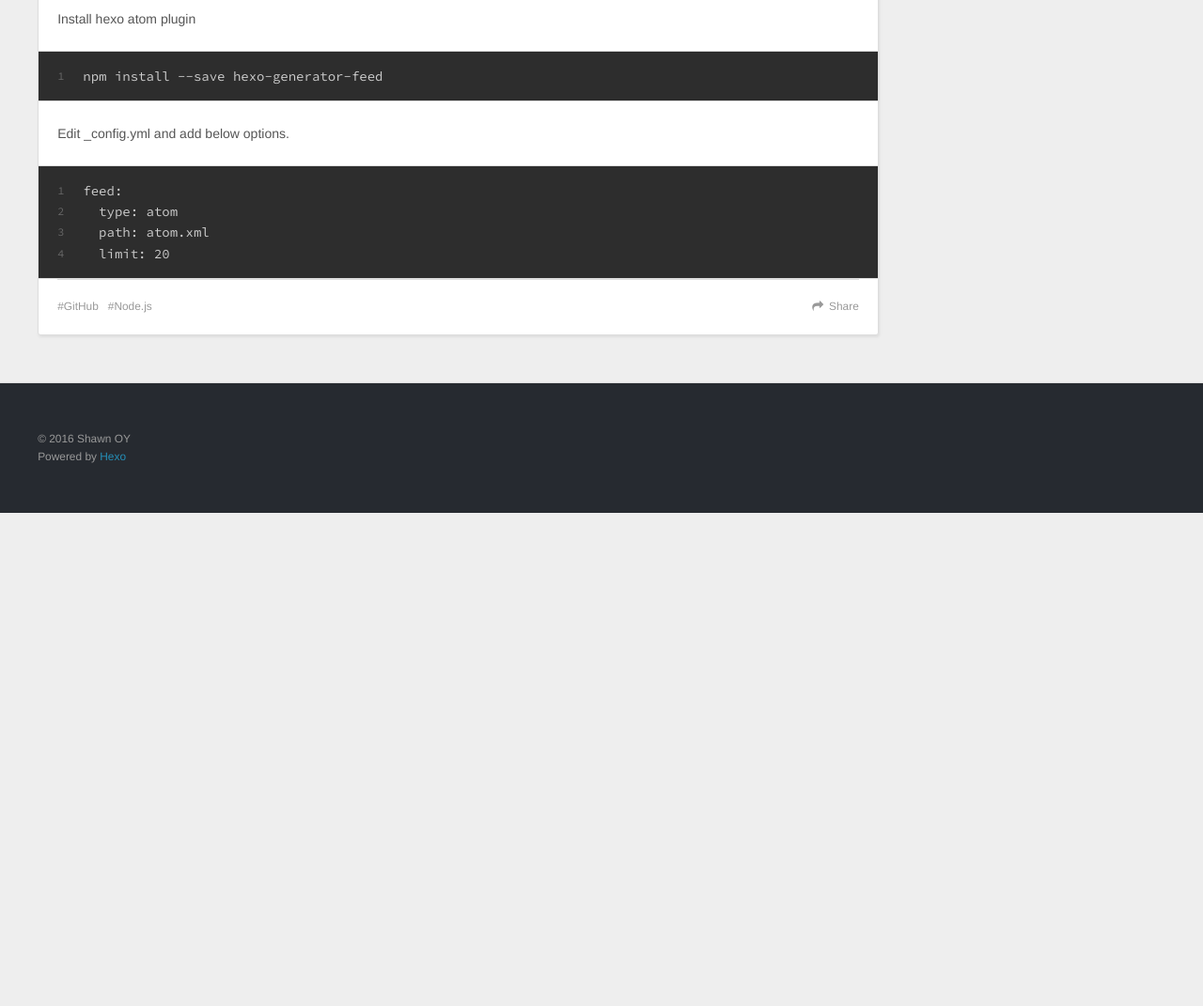
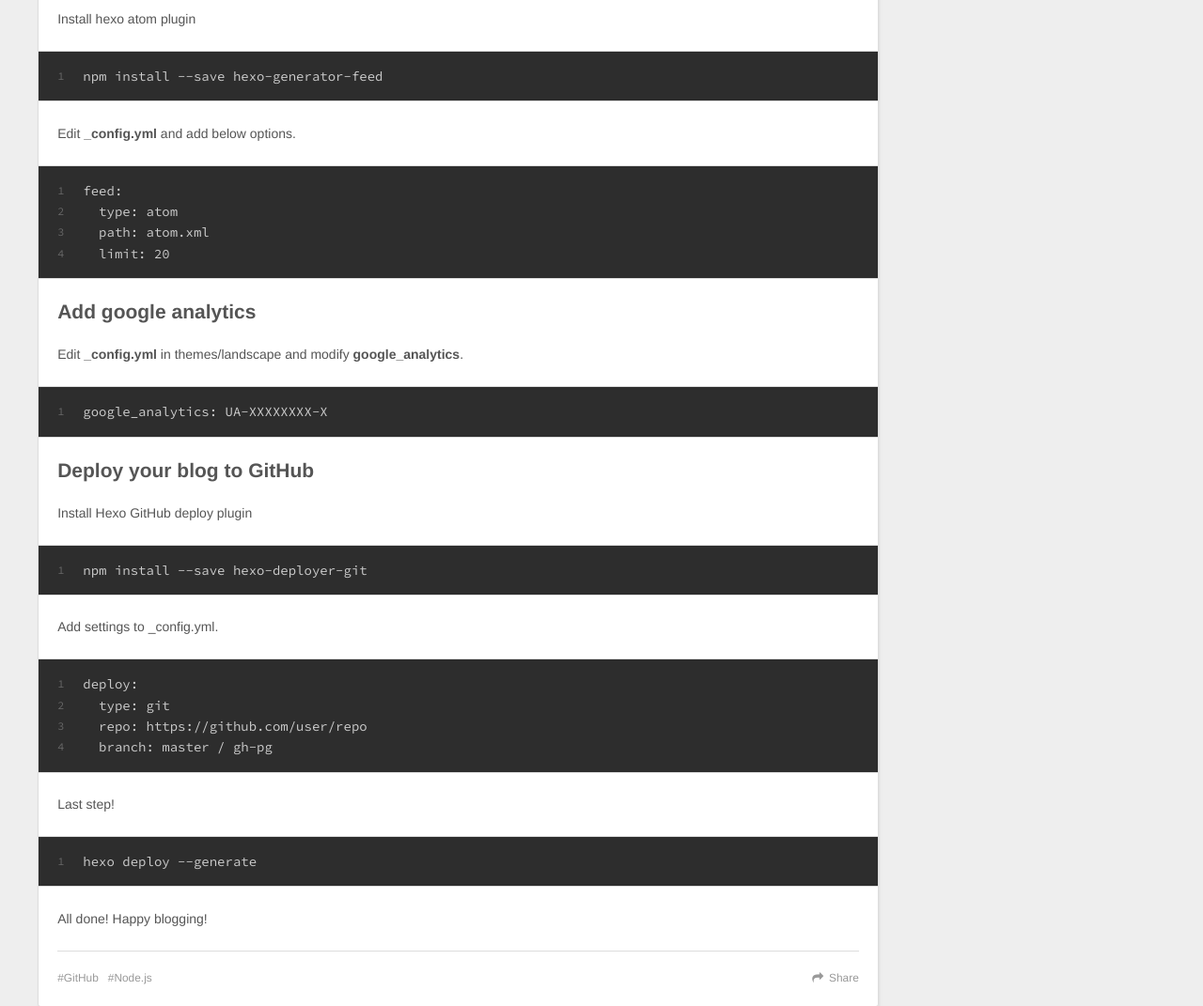
Before and after one commit to 0x427567/0x427567.github.io, a plain HTML site: page 2016/08/04/Using-Hexo-to-build-a-blog-at-GitHub/index.html in a window 1280 px wide. Shown: the part 2080-3151 px from the top of the page at 94% size. Before the commit the page ends 2626 px from the top, so only its background shows below. Drawn offline with nearby package versions, Linux system fonts and the light colour scheme.

Commit message:
Site updated: 2016-08-05 00:23:21

```diff
--- a/2016/08/04/Using-Hexo-to-build-a-blog-at-GitHub/index.html
+++ b/2016/08/04/Using-Hexo-to-build-a-blog-at-GitHub/index.html
@@ -13,7 +13,7 @@ Create a new repository for blogFirst thing first, you need create a repository
 <meta property="og:site_name" content="0x427567">
 <meta property="og:description" content="Hexo is a fast, simple and powerful blog framework, it’s powered by Node.js, you can deploy your blog to GitHub Pages.
 Create a new repository for blogFirst thing first, you need create a repository f">
-<meta property="og:updated_time" content="2016-08-04T15:58:55.000Z">
+<meta property="og:updated_time" content="2016-08-04T16:23:16.000Z">
 <meta name="twitter:card" content="summary">
 <meta name="twitter:title" content="Using Hexo to build a blog at GitHub">
 <meta name="twitter:description" content="Hexo is a fast, simple and powerful blog framework, it’s powered by Node.js, you can deploy your blog to GitHub Pages.
@@ -168,8 +168,17 @@ ga('send', 'pageview');
 <figure class="highlight plain"><table><tr><td class="gutter"><pre><div class="line">1</div><div class="line">2</div></pre></td><td class="code"><pre><div class="line">// CNAME file</div><div class="line">blog.0x427567.com</div></pre></td></tr></table></figure>
 <h2 id="Add-Atom-feed"><a href="#Add-Atom-feed" class="headerlink" title="Add Atom feed"></a>Add Atom feed</h2><p>Install hexo atom plugin</p>
 <figure class="highlight plain"><table><tr><td class="gutter"><pre><div class="line">1</div></pre></td><td class="code"><pre><div class="line">npm install --save hexo-generator-feed</div></pre></td></tr></table></figure>
-<p>Edit _config.yml and add below options.</p>
+<p>Edit <strong>_config.yml</strong> and add below options.</p>
 <figure class="highlight plain"><table><tr><td class="gutter"><pre><div class="line">1</div><div class="line">2</div><div class="line">3</div><div class="line">4</div></pre></td><td class="code"><pre><div class="line">feed:</div><div class="line">  type: atom</div><div class="line">  path: atom.xml</div><div class="line">  limit: 20</div></pre></td></tr></table></figure>
+<h2 id="Add-google-analytics"><a href="#Add-google-analytics" class="headerlink" title="Add google analytics"></a>Add google analytics</h2><p>Edit <strong>_config.yml</strong> in themes/landscape and modify <strong>google_analytics</strong>.</p>
+<figure class="highlight plain"><table><tr><td class="gutter"><pre><div class="line">1</div></pre></td><td class="code"><pre><div class="line">google_analytics: UA-XXXXXXXX-X</div></pre></td></tr></table></figure>
+<h2 id="Deploy-your-blog-to-GitHub"><a href="#Deploy-your-blog-to-GitHub" class="headerlink" title="Deploy your blog to GitHub"></a>Deploy your blog to GitHub</h2><p>Install Hexo GitHub deploy plugin</p>
+<figure class="highlight plain"><table><tr><td class="gutter"><pre><div class="line">1</div></pre></td><td class="code"><pre><div class="line">npm install --save hexo-deployer-git</div></pre></td></tr></table></figure>
+<p>Add settings to _config.yml.</p>
+<figure class="highlight plain"><table><tr><td class="gutter"><pre><div class="line">1</div><div class="line">2</div><div class="line">3</div><div class="line">4</div></pre></td><td class="code"><pre><div class="line">deploy:</div><div class="line">  type: git</div><div class="line">  repo: https://github.com/user/repo</div><div class="line">  branch: master / gh-pg</div></pre></td></tr></table></figure>
+<p>Last step!</p>
+<figure class="highlight plain"><table><tr><td class="gutter"><pre><div class="line">1</div></pre></td><td class="code"><pre><div class="line">hexo deploy --generate</div></pre></td></tr></table></figure>
+<p>All done! Happy blogging!</p>
 
 
     </div>
```
Also changed, not shown: atom.xml (+12 -3 lines), index.html (+10 -1 lines).
